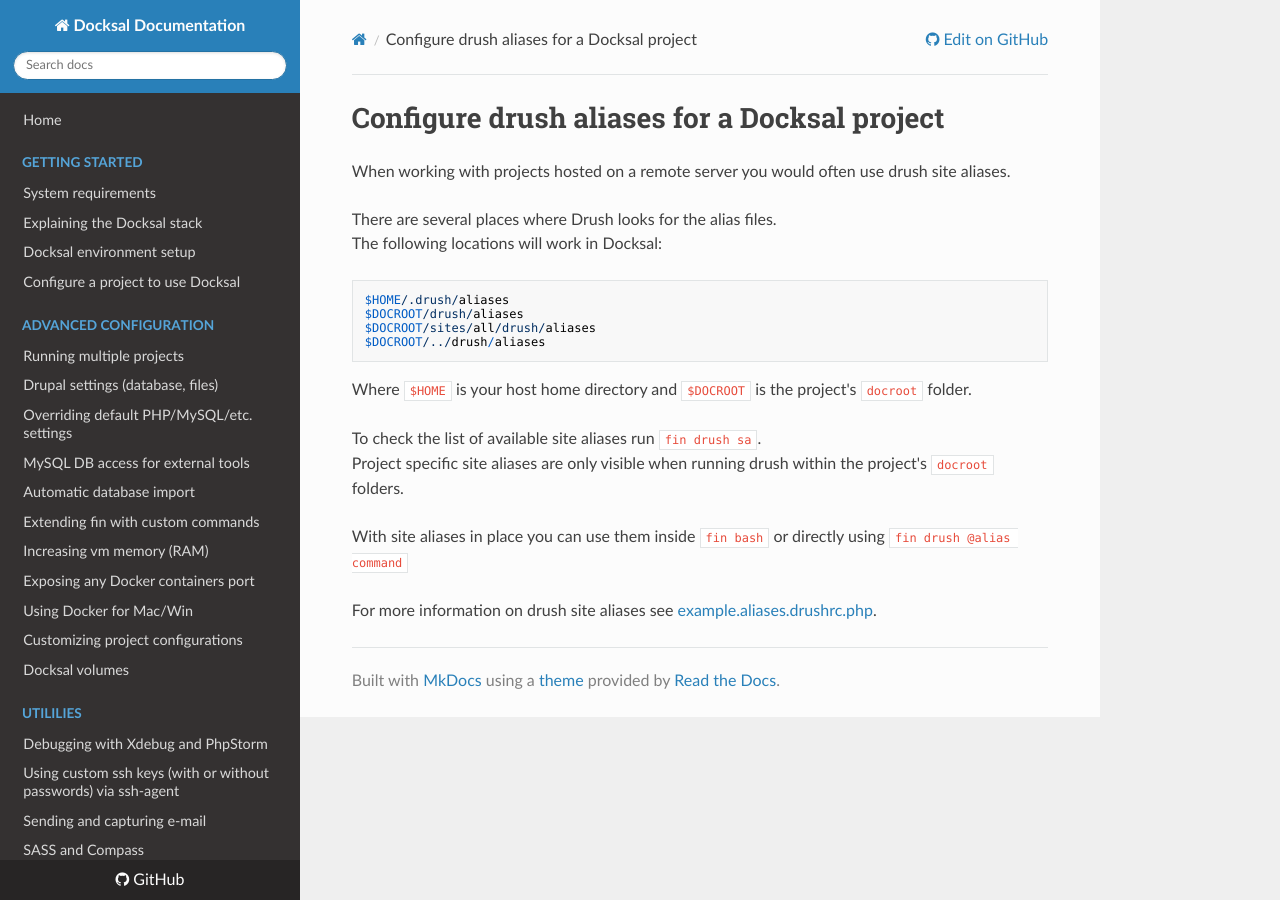
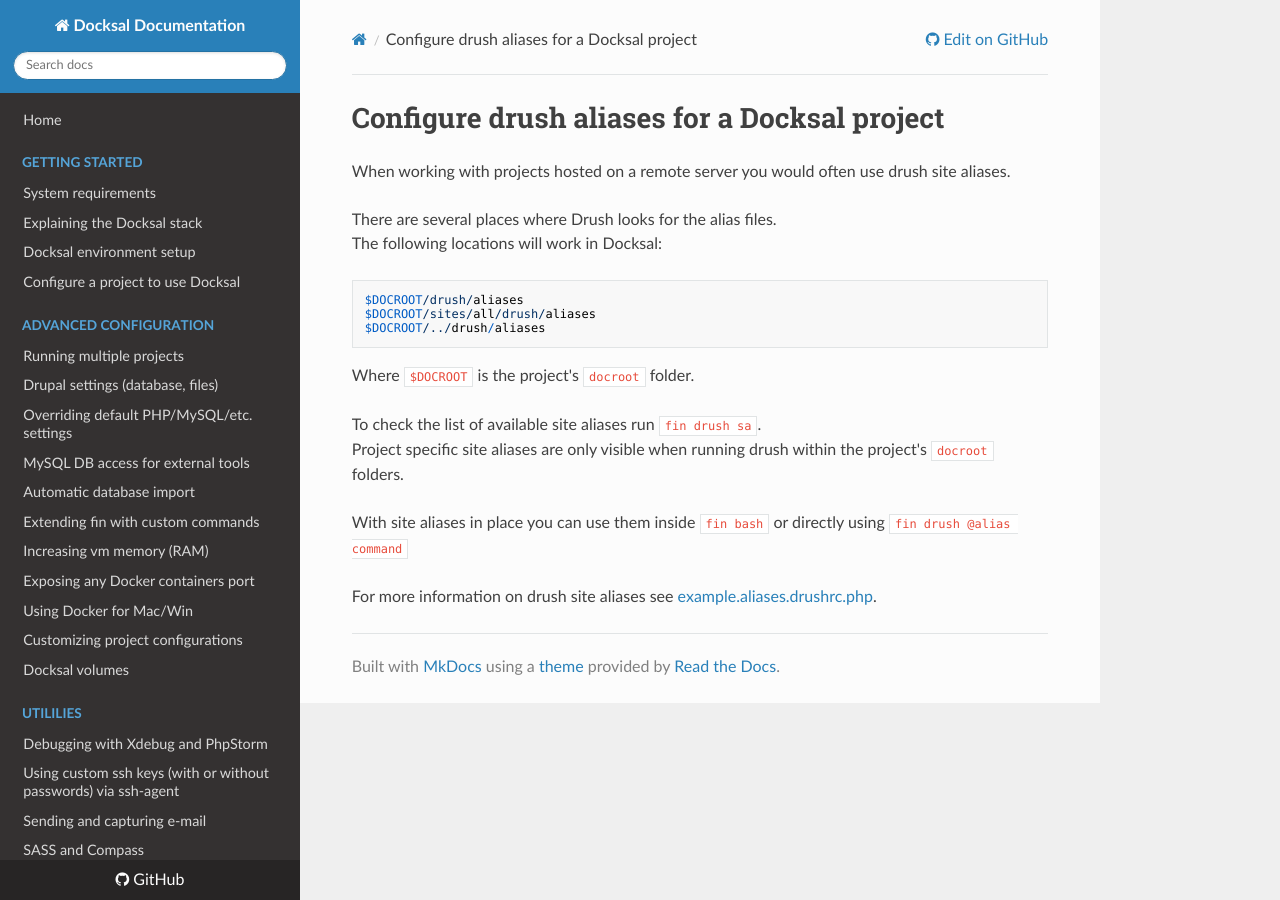
Before and after one commit to docksal/docksal, an MkDocs documentation site: the page built from docs/drush-aliases.md, in a window 1280 px wide. Built offline with MkDocs 1.6.1, drawn with Linux system fonts in a browser that asks for light colours; nearby versions of some CDN libraries; old or Windows-style settings are respelled for this version of MkDocs.

Commit message:
Update drush-aliases.md

````diff
--- a/docs/drush-aliases.md
+++ b/docs/drush-aliases.md
@@ -6,13 +6,12 @@ There are several places where Drush looks for the alias files.
 The following locations will work in Docksal:
 
 ```
-$HOME/.drush/aliases
 $DOCROOT/drush/aliases
 $DOCROOT/sites/all/drush/aliases
 $DOCROOT/../drush/aliases
 ```
 
-Where `$HOME` is your host home directory and `$DOCROOT` is the project's `docroot` folder.
+Where `$DOCROOT` is the project's `docroot` folder.
 
 To check the list of available site aliases run `fin drush sa`.
 Project specific site aliases are only visible when running drush within the project's `docroot` folders.
````
